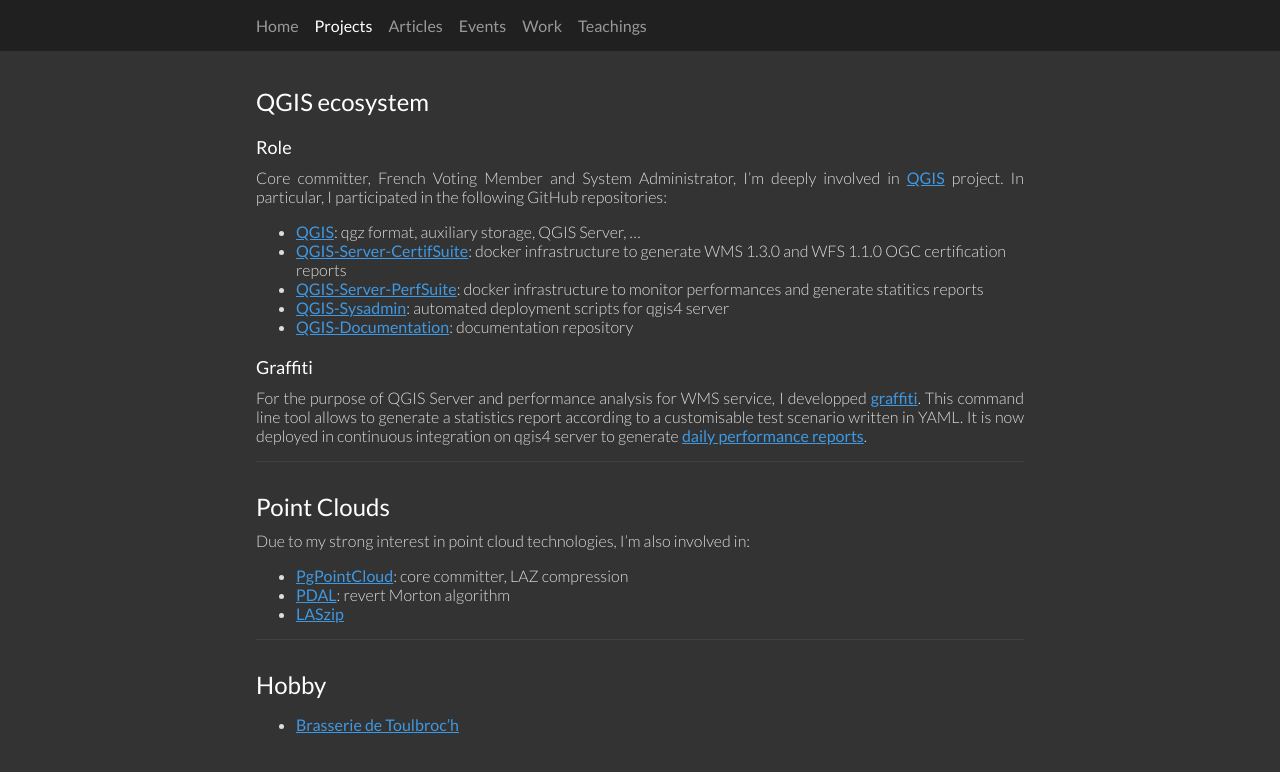
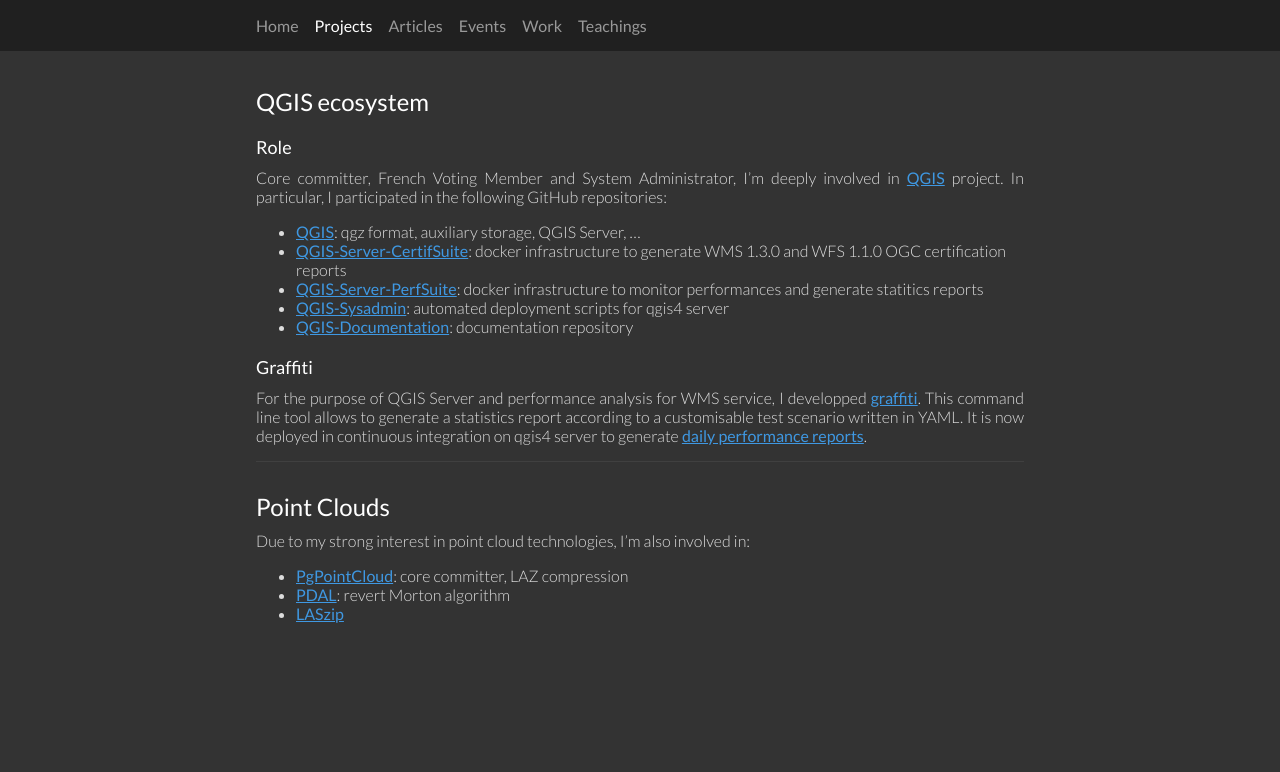
Before and after one commit to pblottiere/pblottiere.github.io, a Jekyll site: the page built from projects/index.md, in a window 1280 px wide. Shown: the top 772 px of the page. Built offline with Jekyll 4.4.1, drawn with Linux system fonts in a browser that asks for light colours; comment, search, counter and statistics services are not loaded; our own code applies the rules of GitHub Pages for plain Markdown files.

Commit message:
Remove hobby part from projects

```diff
--- a/projects/index.md
+++ b/projects/index.md
@@ -32,8 +32,3 @@ Due to my strong interest in point cloud technologies, I'm also involved in:
   + {:.item} <a href="https://github.com/pgpointcloud/pointcloud">PgPointCloud</a>: core committer, LAZ compression
   + {:.item} <a href="https://github.com/PDAL/PDAL">PDAL</a>: revert Morton algorithm
   + {:.item} <a href="https://github.com/LASzip/LASzip">LASzip</a>
-
-<hr/>
-# Hobby
-
-  + {:.item} <a href="https://github.com/Brasserie-De-Toulbroch">Brasserie de Toulbroc'h</a>
```
